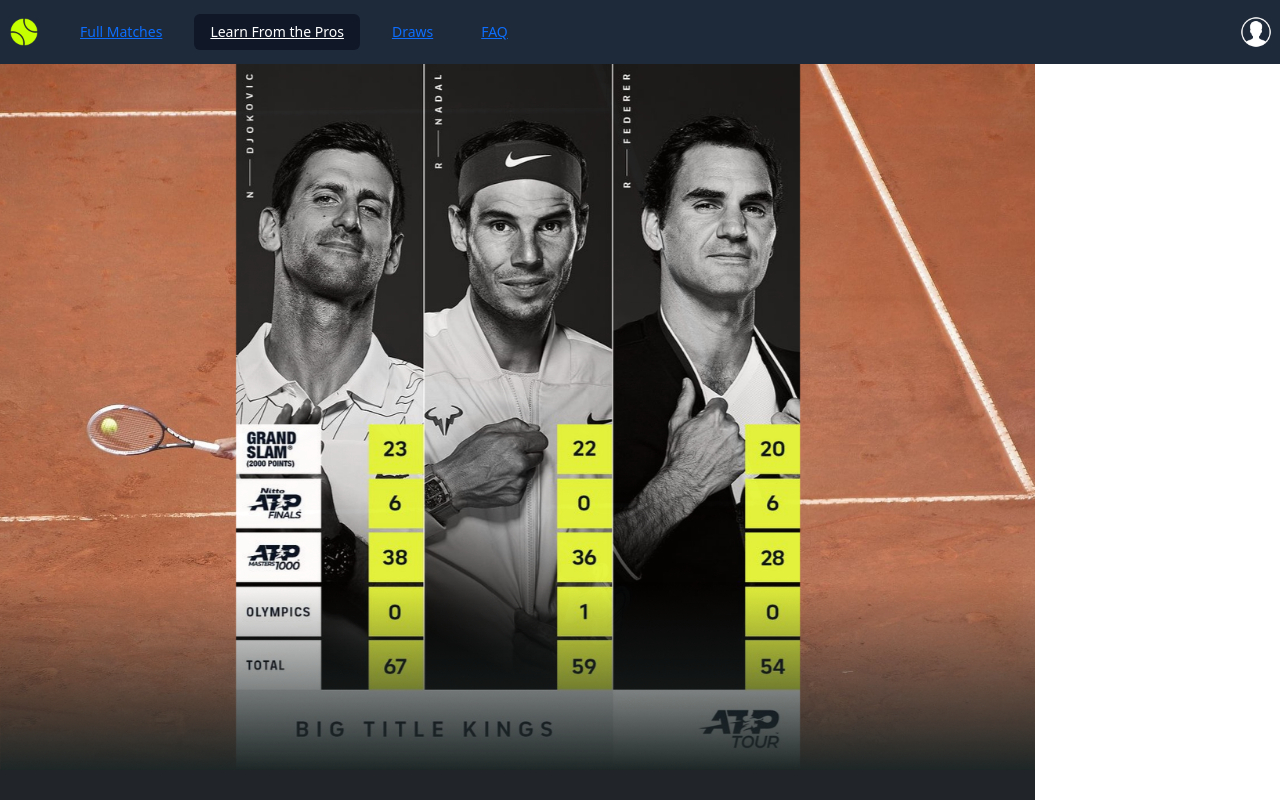
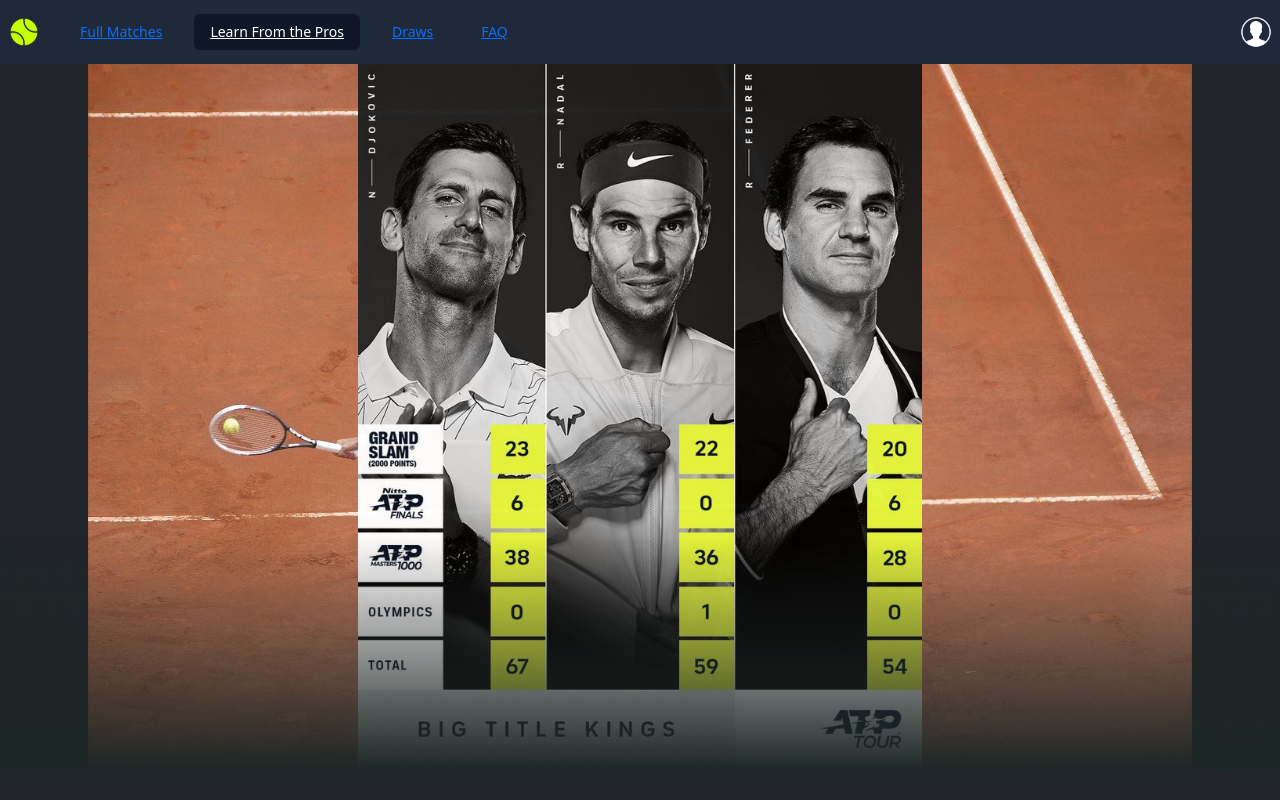
Before and after one commit to jefische/tennis-database, a React (Vite) app in the folder client/: page /players in a window 1280 px wide. Built offline with nearby package versions, Linux system fonts and the light colour scheme.

Commit message:
reorganizing MVP to just Archives

```diff
--- a/client/src/assets/css/styles.css
+++ b/client/src/assets/css/styles.css
@@ -162,9 +162,8 @@
 
 /*********** Thumbnail cards **************/
 
-main {
+main.content-container {
 	width: 100%;
-	.content-container {
 	.header-container {
 		align-items: center;
 		display: flex;
@@ -187,7 +186,6 @@
 		grid-template-columns: repeat(auto-fill, minmax(300px, 370px));
 		gap: 25px;
 		justify-content: center;
-		}
 	}
 }
 .card-cover {
@@ -327,13 +325,13 @@
 /* Archives section media queries */
 
 @media (min-width: 768px) {
-	main {
+	main.archives {
 		width: calc(100% - 245px);
 	}
 }
 
 @media (min-width: 1505px) {
-	main .content-container {
+	main.content-container {
 		.header-container {
 			flex-direction: row;
 			gap: 100px;
@@ -348,7 +346,7 @@
 }
 
 @media (min-width: 1900px) {
-	main .content-container {
+	main.content-container {
 		.header-container {
 			justify-content: start;
 		}
--- a/client/src/pages/Archive.jsx
+++ b/client/src/pages/Archive.jsx
@@ -98,8 +98,7 @@
 			<div className="body-container">
 				<section className="flex bg-gray-custom" style={{ height: "100%" }}>
 					<Sidebar allVideos={allVideos} setVideos={setVideos} initFilters={initialData} />
-					<main>
-						<div className="content-container px-[50px]">
+					<main className="archives content-container px-[50px]">
 						<div className="header-container py-[50px]">
 							<h1>Welcome to the Match Archive</h1>
 							<input
@@ -124,7 +123,6 @@
 							})}
 							{!isProduction && <AddVideo setAllVideos={setAllVideos} setVideos={setVideos} />}
 						</div>
-						</div>
 					</main>
 				</section>
 			</div>
--- a/client/src/pages/Players.jsx
+++ b/client/src/pages/Players.jsx
@@ -3,10 +3,14 @@
 import Navbar from "../components/Navbar";
 
 export default function Players() {
+	const isProduction = import.meta.env.PROD;
 	const myWidth = "200px";
 	return (
 		<>
 			<Navbar />
+			{isProduction ? (
+				<h1 style={{ textAlign: "center", marginTop: "10%" }}>Player page is under development</h1>
+			) : (
 				<div className="body-container">
 					<main className="content-container bg-gray-custom">
 						<section className="hero-container">
@@ -95,6 +99,7 @@
 						<section className="player-sections"></section>
 					</main>
 				</div>
+			)}
 		</>
 	);
 }
```
Lines whose indentation alone changed are shown as unchanged.
